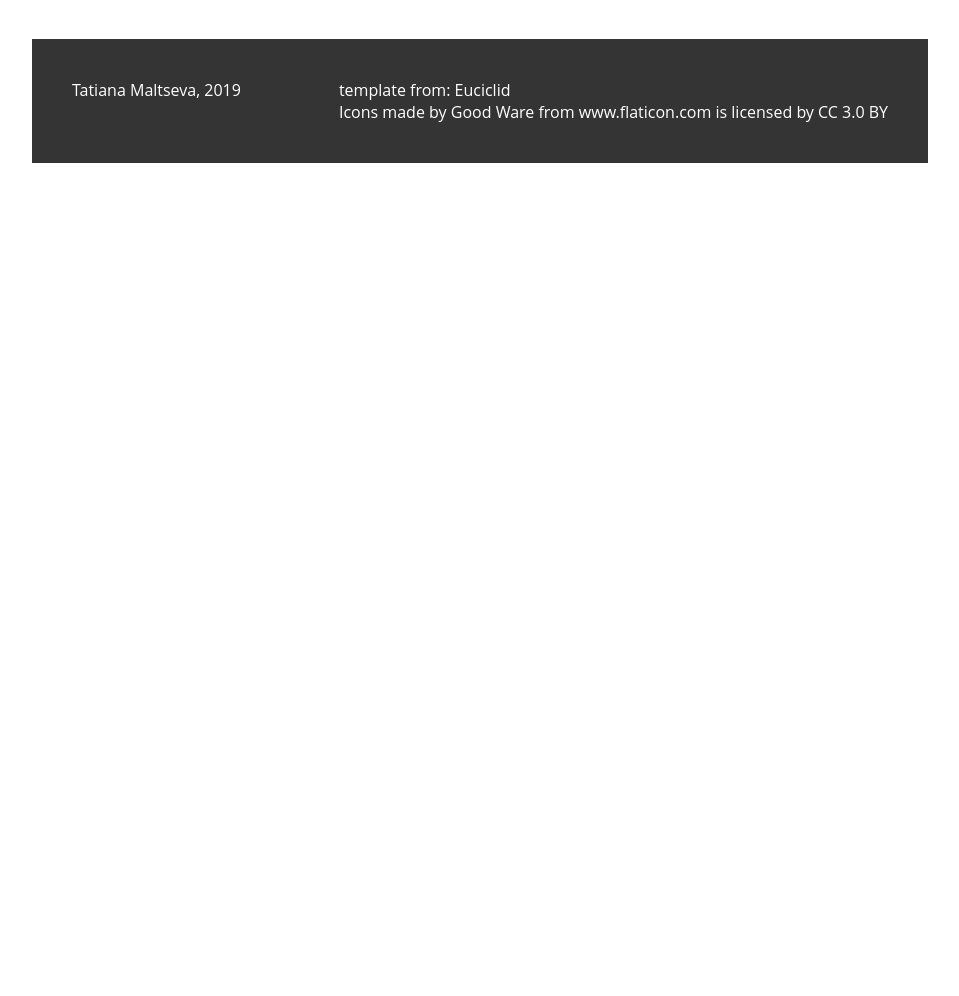
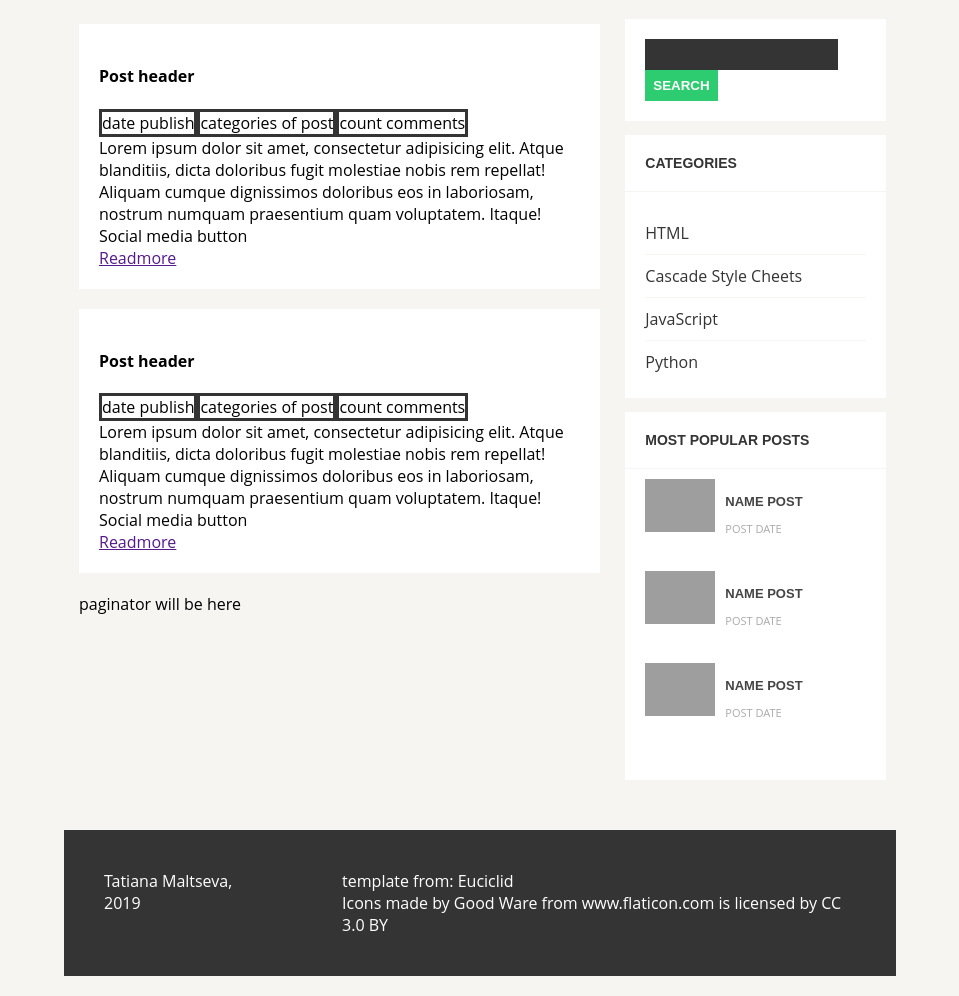
Before and after one commit to TatianMal/Blog_Django, a Django app: template accounts/templates/accounts/comments.html in a window 1280 px wide. Shown: the part 356-1352 px from the top of the page, without its empty margins (160-1119 px from the left). Before the commit the page ends 519 px from the top, so only its background shows below. Run offline with Django 3.2, Linux system fonts and the light colour scheme; the template is opened without the code that fills it, so the values that code supplies are empty; grey boxes are pictures that could not be loaded.

Commit message:
base html-coding of main page, aside (not-adaptive) and header/footer already done

```diff
--- a/posts/views.py
+++ b/posts/views.py
@@ -9,7 +9,7 @@ from .models import Post, Comment, Category
 class PostList(ListView):
     published = True
     model = Post
-    template_name = 'index.html'
+    template_name = 'base.html'
     context_object_name = 'all_posts'
 
     def get_context_data(self, **kwargs):
--- a/static/css/main.css
+++ b/static/css/main.css
@@ -1,40 +1,25 @@
-body{
+html, body{
     margin: 0;
     padding: 0;
     display: flex;
     flex-direction: column;
     font-family: 'Open Sans', sans-serif;
+    background-color: #f6f5f2;
 }
 
-header, footer{
-    margin: 30px auto;
-    width: 70%;
+header.main_header, footer,
+section.container{
+    margin: 20px auto;
+    width: 65%;
     display: flex;
     min-height: 50px;
 }
 
-header{
+header.main_header{
     background-color: #343434;
     color: white;
     justify-content: space-between;
     text-transform: uppercase;
-}
-
-footer{
-    background-color: #343434;
-    color: white;
-    justify-content: space-between;
-}
-
-footer section{
-    display: block;
-    padding: 20px;
-    margin: 20px;
-}
-
-footer a{
-    color: white;
-    text-decoration: none;
 }
 
 .logo{
@@ -66,5 +51,161 @@ nav a{
 }
 
 nav a:hover{
+    background-color: aqua;
+}
+
+.articles{
+    margin: 15px;
+    width: 65%;
+    display: flex;
+    flex-direction: column;
+}
+
+.articles article{
+    margin-bottom: 20px;
+    background-color: white;
+    padding: 20px;
+    display: flex;
+    flex-direction: column;
+}
+
+article .status{
+    display: flex;
+}
+
+article .date{
+    border: 3px solid #343434;
+}
+
+article .status span{
+    border: 3px solid #343434;
+}
+
+article .status{
+    flex-grow: 1;
+}
+
+aside{
+    width: 35%;
+}
+
+aside div{
+    background-color: white;
+    margin: 10px;
+    padding-bottom: 15px;
+}
+
+div.search{
+    padding: 20px;
+}
+
+input[name="search"]{
+    background-color: #343434;
+    color: white;
+    border: none;
+    padding: 8px;
+}
+
+button.searchbutton{
     background-color: #2ecc71;
+    color: white;
+    font-weight: bold;
+    text-transform: uppercase;
+    padding: 8px;
+    border: none;
 }
+
+p.head{
+    padding: 20px;
+    font-size: 14px;
+    font-family: 'Montserrat', sans-serif;
+    text-transform: uppercase;
+    font-weight: bold;
+    color: #343434;
+    border-bottom: 1px solid #f6f5f2;
+    margin-bottom: 20px;
+}
+
+.categories ul{
+    margin: 0 20px;
+    padding: 0;
+    list-style: none;
+    font-size: 16px;
+    color: #343434;
+}
+
+.categories li{
+    border-bottom: 1px solid #f6f5f2;
+    padding-top: 10px;
+    display: list-item;
+    padding-bottom: 10px;
+}
+
+.categories li:last-child{
+    border-bottom: none;
+}
+
+.categories a{
+    text-decoration: none;
+    color: #343434;
+}
+
+.popular_post{
+    position: relative;
+}
+
+.popular ul{
+    list-style: none;
+    margin: 0 10px;
+    padding: 0;
+}
+
+.popular_post img{
+    position: absolute;
+    top: -10px;
+    left: 10px;
+    width: 70px;
+}
+
+.popular_post .short_info{
+    margin-left: 90px;
+    margin-bottom: 30px;
+}
+
+.popular_post a{
+    text-decoration: none;
+    color: #444444;
+    font-size: 13px;
+    font-weight: bold;
+    text-transform: uppercase;
+    font-family: 'Montserrat', sans-serif;
+}
+
+.popular_post a:hover{
+    color: #2ecc71;
+}
+
+.popular_post .short_info span{
+    display: block;
+    margin-top: 10px;
+    color: #aaaaaa;
+    font-size: 11px;
+    text-transform: uppercase;
+}
+
+footer{
+    background-color: #343434;
+    color: white;
+    justify-content: space-between;
+}
+
+footer section{
+    display: block;
+    padding: 20px;
+    margin: 20px;
+}
+
+footer a{
+    color: white;
+    text-decoration: none;
+}
--- a/templates/base.html
+++ b/templates/base.html
@@ -10,6 +10,92 @@
 {% include 'header.html' %}
 {% block content %}
 {% endblock content %}
+<section class="container">
+    <section class="articles">
+        <article>
+            <header>
+                <h1>Post header</h1>
+                <div class="status">
+                    <time class="date">date publish</time>
+                    <span class="post_categories">categories of post</span>
+                    <span class="comments">count comments</span>
+                </div>
+            </header>
+            <img src="" alt="" class="main_img">
+            <div class="description">
+                Lorem ipsum dolor sit amet, consectetur adipisicing elit.
+                Atque blanditiis, dicta doloribus fugit molestiae nobis rem repellat!
+                Aliquam cumque dignissimos doloribus eos in laboriosam, nostrum numquam
+                praesentium quam voluptatem. Itaque!
+            </div>
+            <div class="social">Social media button</div>
+            <a href="" class="readmore">Readmore</a>
+        </article>
+        <article>
+            <header>
+                <h1>Post header</h1>
+                <div class="status">
+                    <time class="date">date publish</time>
+                    <span class="post_categories">categories of post</span>
+                    <span class="comments">count comments</span>
+                </div>
+            </header>
+            <img src="" alt="" class="main_img">
+            <div class="description">
+                Lorem ipsum dolor sit amet, consectetur adipisicing elit.
+                Atque blanditiis, dicta doloribus fugit molestiae nobis rem repellat!
+                Aliquam cumque dignissimos doloribus eos in laboriosam, nostrum numquam
+                praesentium quam voluptatem. Itaque!
+            </div>
+            <div class="social">Social media button</div>
+            <a href="" class="readmore">Readmore</a>
+        </article>
+        <div class="paginator">paginator will be here</div>
+    </section>
+    <aside>
+        <div class="search">
+            <form action="" class="search">
+                <input type="text" name="search" id="">
+                <button type="submit" class="searchbutton">Search</button>
+            </form>
+        </div>
+        <div class="categories">
+            <p class="head">Categories</p>
+            <ul>
+                <li><a href="">HTML</a></li>
+                <li><a href="">Cascade Style Cheets</a></li>
+                <li><a href="">JavaScript</a></li>
+                <li><a href="">Python</a></li>
+            </ul>
+        </div>
+        <div class="popular">
+            <p class="head">Most popular posts</p>
+            <ul>
+                <li class="popular_post">
+                    <img src="{% static 'image/1.png' %}" alt="image post">
+                    <div class="short_info">
+                        <a href="">Name Post</a>
+                        <span>Post date</span>
+                    </div>
+                </li>
+                <li class="popular_post">
+                    <img src="{% static 'image/1.png' %}" alt="image post">
+                    <div class="short_info">
+                        <a href="">Name Post</a>
+                        <span>Post date</span>
+                    </div>
+                </li>
+                <li class="popular_post">
+                    <img src="{% static 'image/1.png' %}" alt="image post">
+                    <div class="short_info">
+                        <a href="">Name Post</a>
+                        <span>Post date</span>
+                    </div>
+                </li>
+            </ul>
+        </div>
+    </aside>
+</section>
 
 {% include 'footer.html' %}
 
--- a/templates/header.html
+++ b/templates/header.html
@@ -1,5 +1,5 @@
 {% load static %}
-<header>
+<header class="main_header">
     <div class="logo">
         <img src="{% static 'image/email.png' %}" alt="logo">
     </div>
```
